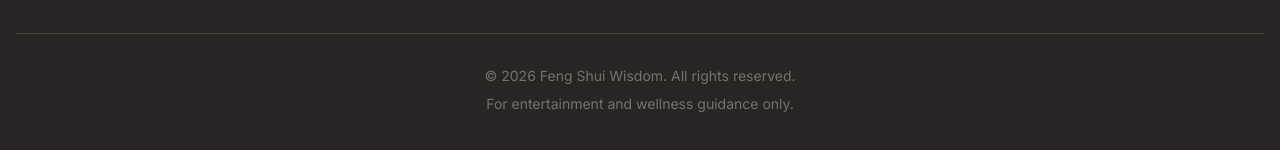
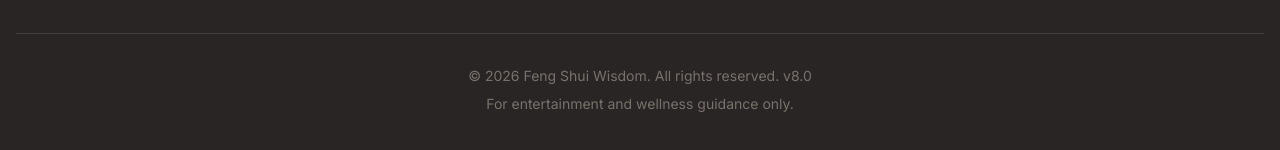
Before and after one commit to skybabila/fengshui, a Next.js app: page / in a window 1280 px wide. Shown: the part 2732-2882 px from the top of the page. Built offline with nearby package versions, Linux system fonts and the light colour scheme; no server answers.

Commit message:
Add version number to footer copyright

```diff
--- a/components/Footer.tsx
+++ b/components/Footer.tsx
@@ -1,4 +1,5 @@
 import Link from 'next/link'
+import { VERSION } from '@/lib/version'
 
 export default function Footer() {
   return (
@@ -49,7 +50,7 @@ export default function Footer() {
         </div>
 
         <div className="pt-8 border-t border-stone-700 text-center text-sm text-stone-500">
-          <p>© 2026 Feng Shui Wisdom. All rights reserved.</p>
+          <p>© 2026 Feng Shui Wisdom. All rights reserved. v{VERSION}</p>
           <p className="mt-2">For entertainment and wellness guidance only.</p>
         </div>
       </div>
```
